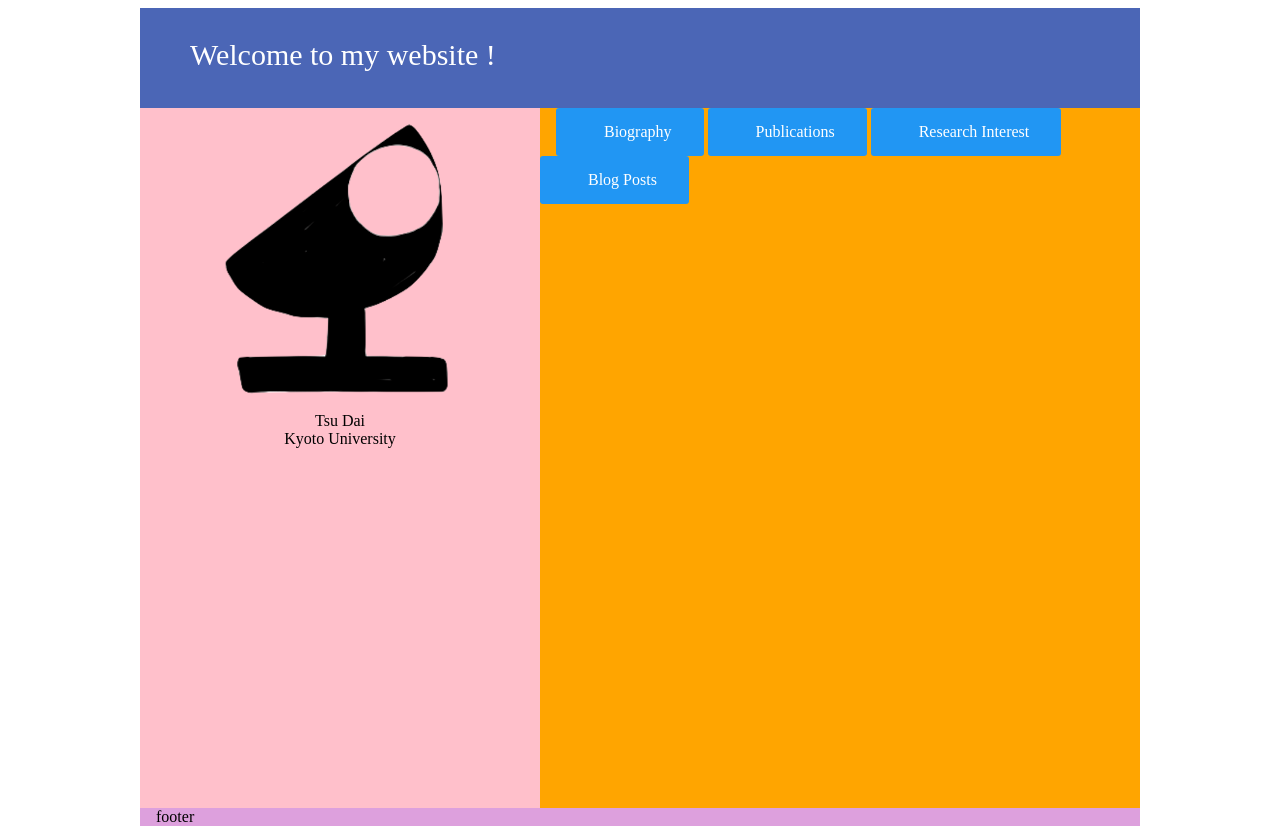
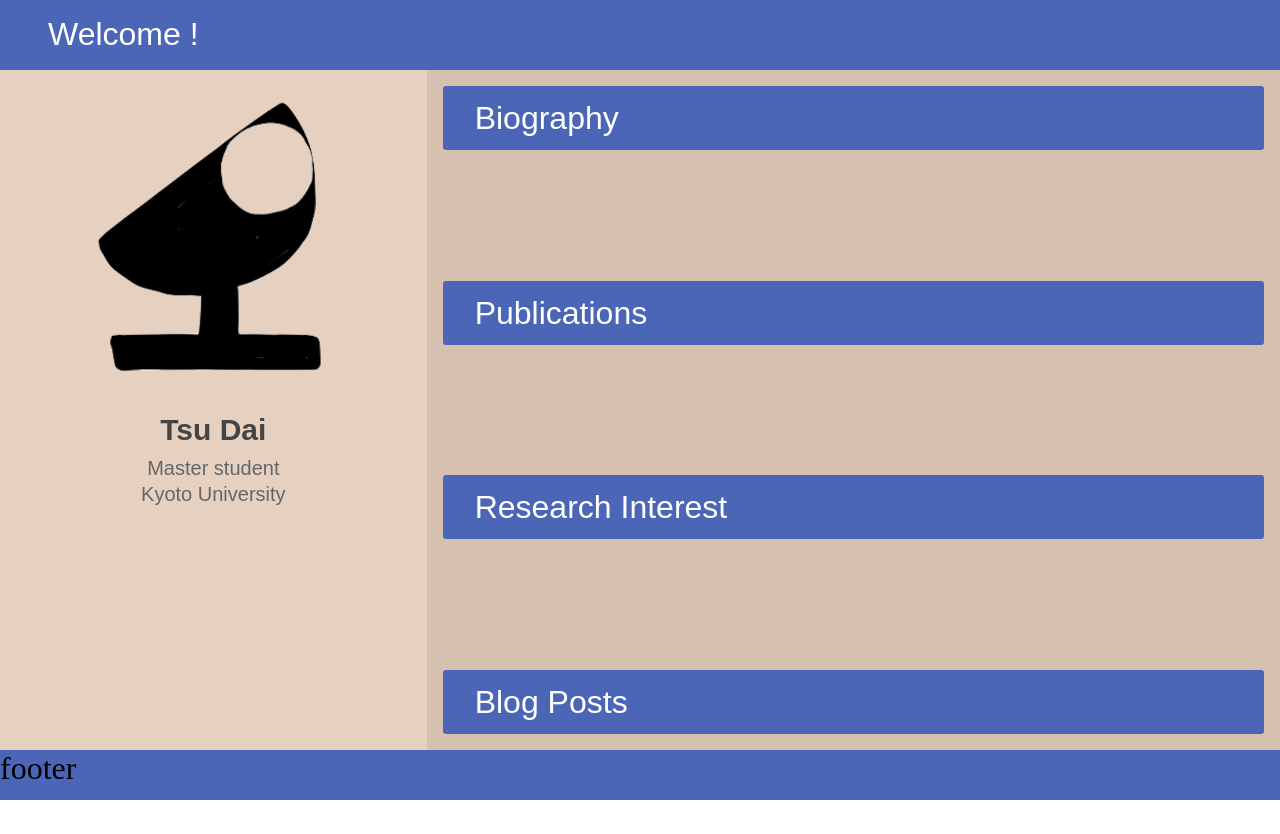
Before and after one commit to TsuDai/tsudai.github.io, a plain HTML site: page index.html in a window 1280 px wide. After the commit the page ends 800 px from the top, so only its background shows below. Drawn offline with Linux system fonts and the light colour scheme.

Commit message:
minor change

```diff
--- a/index.html
+++ b/index.html
@@ -6,31 +6,34 @@
   <title>Tsu Dai's Website !</title>
   <meta name="description" content="TD's Website">
   <meta name="viewport" content="width=device-width, initial-scale=1">
-<!-- CSS -->
   <link rel="stylesheet" href="style.css">
 </head>
 
 <body>
-    <div class="wrapper">
+
   <header>
-            <span class="absolute">Welcome to my website !</span>
+    Welcome !
   </header>
-        <div class="container">
-            <div class="main">
-                <div class="avatar">
+
+  <nav>left</nav>
+
+  <main>
     <img src="img/logo.png" width="300px" height="300px"/><br>
-                Tsu Dai<br>
-                Kyoto University
-                </div>
-            </div>
-            <div class="side">
+    <!-- <span class="myname">Tsu Dai</span> -->
+    <h2 class="myname">Tsu Dai</h2>
+    <h3 class="belonging">Master student</h3>
+    <h3 class="belonging">Kyoto University</h3>
+  </main>
+
+  <aside>
     <a href="biography.html" class="btn">Biography</a>
     <a href="publications.html" class="btn">Publications</a>
     <a href="research_interest.html" class="btn">Research Interest</a>
     <a href="posts.html" class="btn">Blog Posts</a>
-            </div>
-        </div>
+  </aside>
+
   <footer>footer</footer>
-      </div>
+
 </body>
+
 </html>
--- a/style.css
+++ b/style.css
@@ -1,66 +1,102 @@
-.wrapper {
-    max-width: 1000px;
+/*body全体*/
+body {
+    font-size: 2rem;
+    /*width: 800px;*/
     margin: 0 auto;
+    min-height: 100vh; /*100vhはページと同じ高さ*/
+    display: grid;
+    grid-template:
+        "... ...... ...... ...... ...... ...... ..."
+        "... header header header header header ..." 70px
+        "... ...... ...... ...... ...... ...... ..."
+        "... left   ...... center ...... right  ..." 1fr /*縦の長さを引き伸ばす。frは比率を指定可*/
+        "... ...... ...... ...... ...... ...... ..."
+        "... footer footer footer footer footer ..." 50px
+        "... ...... ...... ...... ...... ...... ..."
+        / auto 0px auto 1fr auto 2fr auto;　/*minmaxとか使うと良いかも*/
 }
 
+/*header*/
 header {
+    grid-area: header;
     background: rgb(75, 102, 182);
-    height: 100px;
-    position: relative;
+    font-family: 'Montserrat', Arial, Helvetica, sans-serif;
+    color: white;
+    padding: 1rem 1rem 1rem 3rem;
 }
 
-span.absolute {
-    font-size: 30px;
-    color: white;
-    position: absolute;
-    top: 30%;
-    left: 5%;
-}
-
-.container {
-    display: flex;
-    height: 700px;
-}
-
-.main {
-    background: pink;
-    width: 40%;
+/*main*/
+main {
+    grid-area: center;
+    background: rgb(230, 209, 192);
+    padding: 1rem;
+    text-align: center;
 }
 
 .avatar {
-    text-align: center;
 }
 
-.side {
-    background: orange;
-    width: 60%;
-    text-indent: 1em;
+.myname {
+    /*text-align: center;*/
+    font-size: 30px;
+    font-family: 'Montserrat', Arial, Helvetica, sans-serif;
+    color: #444444;
+    line-height: 0.7;
 }
 
-a.btn{
-    display: inline-block;
-    padding: 1em 2em;
+.belonging {
+    /*text-align: center;*/
+    font-family: 'Montserrat', Arial, Helvetica, sans-serif;
+    font-size: 20px;
+    font-weight: lighter;
+    color: #666666;
+    line-height: 0.3;
+}
+
+/*left column*/
+nav {
+    grid-area: left;
+    background: rgb(214, 193, 176);
+}
+
+/*right column*/
+aside {
+    display: flex; /*アイテムをいろんな位置に移動できる。gridでもできる？*/
+    flex-direction: column; /*flex*/
+    justify-content: space-between; /*flex*/
+    grid-area: right;
+    background: rgb(214, 193, 176);
+    padding: 1rem 1rem 1rem 1rem;
+}
+
+.btn{
+    display: inline-block; /*インライン要素のリンクをインラインブロックに変更してる*/
+    padding: 1rem 2rem;
     line-height: 1;
+    font-family: Arial, Helvetica, sans-serif;
     color: #fff;
-    background-color: #2196f3;
+    background-color: rgb(75, 102, 182);
     text-decoration: none;
     border-radius: 3px; /* 角丸設定 */
-    }
-    a.btn:hover{
-    background-color: #42a5f5;
+}
+.btn:hover{
+    background-color: #3390db;
 }
 
+/*footer*/
 footer {
-    background: plum;
-    text-indent: 1em;
+    grid-area: footer;
+    background: rgb(75, 102, 182);
 }
 
-@media (max-width: 700px){
-    .container {
-        flex-direction: column;
-    }
-    .main,.side {
-        width: 100%;
-        height: 100%;
+/*responcible*/
+@media screen and (max-width: 700px) {
+    body {
+        grid-template:
+            "header" 70px
+            "center" 1fr  /*引き伸ばすのでfr*/
+            "left  " 0px
+            "right "      /*高さ指定しなければコンテンツの高さになる*/
+            "footer" 50px;
     }
 }
```
Also changed, not shown: 1 other file. Lines whose indentation alone changed are shown as unchanged.
